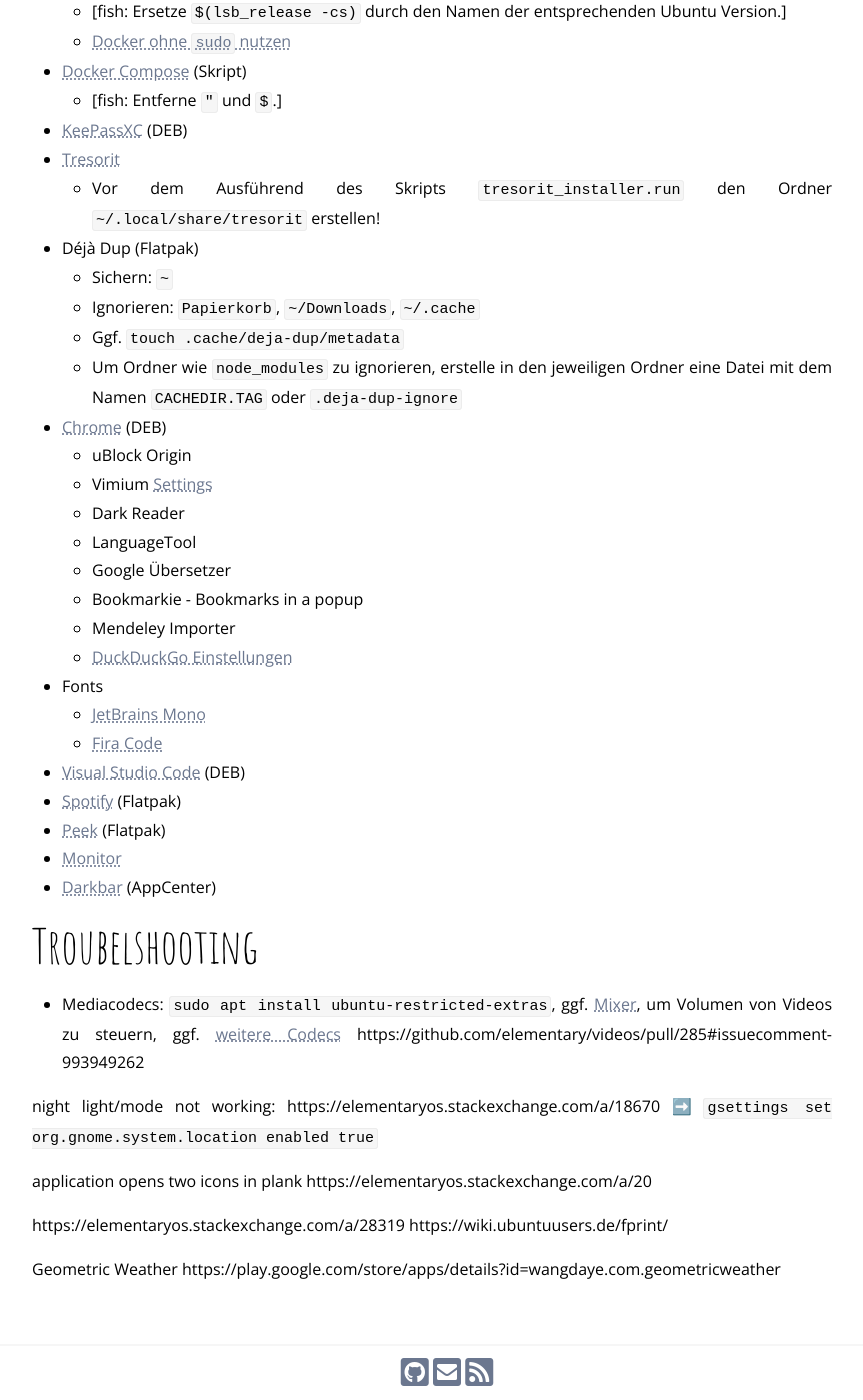
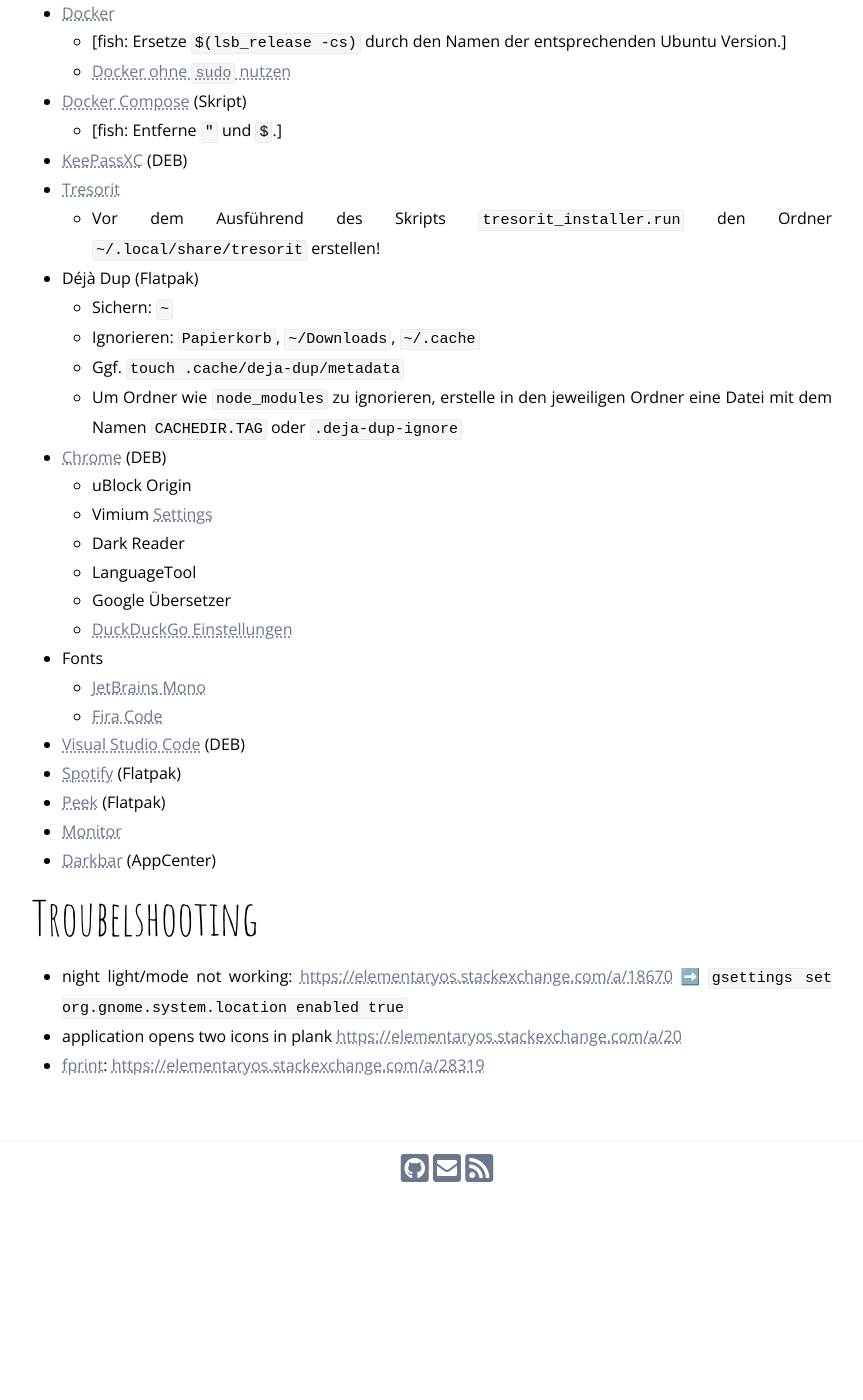
Before and after one commit to chhch/chhch.github.io, a Jekyll site: the page built from _posts/2017-09-29-programmme.md, in a window 1280 px wide and 1400 px high, scrolled down 881 px. Shown: the whole window, without its empty margins (208-1071 px from the left). Built offline with Jekyll 4.4.1, drawn with Linux system fonts in a browser that asks for light colours; nearby versions of some CDN libraries; our own code applies the rules of GitHub Pages for plain Markdown files; comment, search, counter and statistics services are not loaded; after the commit the page ends 2077 px from its top, so only the background shows below that; some of the changed text lies outside the part shown.

Commit message:
Update programs

```diff
--- a/_posts/2017-09-29-programmme.md
+++ b/_posts/2017-09-29-programmme.md
@@ -43,8 +44,6 @@
   - Dark Reader
   - LanguageTool
   - Google Übersetzer
-  - Bookmarkie - Bookmarks in a popup
-  - Mendeley Importer
   - [DuckDuckGo Einstellungen](https://duckduckgo.com/?key=3a073f8c7b36df078df401ed92f513b91d385309dc2fed15e2ebde48e0d79a1b1511dd0da387e53998036412ce9d09bf1283630098f29e90f6307dbd9b8fd2a4)
 - Fonts
   - [JetBrains Mono](https://www.jetbrains.com/lp/mono/)
@@ -58,16 +57,6 @@
 
 ## Troubelshooting
 
-- Mediacodecs: `sudo apt install ubuntu-restricted-extras`, ggf. [Mixer](https://github.com/childishgiant/mixer), um Volumen von Videos zu steuern, ggf. [weitere Codecs](https://wiki.ubuntuusers.de/Codecs/#Manuelle-Codec-Installation) https://github.com/elementary/videos/pull/285#issuecomment-993949262
-
-night light/mode not working: https://elementaryos.stackexchange.com/a/18670 ➡️ `gsettings set org.gnome.system.location enabled true`
-
-application opens two icons in plank https://elementaryos.stackexchange.com/a/20
-
-
-https://elementaryos.stackexchange.com/a/28319
-https://wiki.ubuntuusers.de/fprint/
-
-
-Geometric Weather
-https://play.google.com/store/apps/details?id=wangdaye.com.geometricweather
+- night light/mode not working: <https://elementaryos.stackexchange.com/a/18670> ➡️ `gsettings set org.gnome.system.location enabled true`
+- application opens two icons in plank <https://elementaryos.stackexchange.com/a/20>
+- [fprint](https://wiki.ubuntuusers.de/fprint/): <https://elementaryos.stackexchange.com/a/28319>
```
Also changed, not shown: other parts of _posts/2017-09-29-programmme.md (+1 -0 lines).
